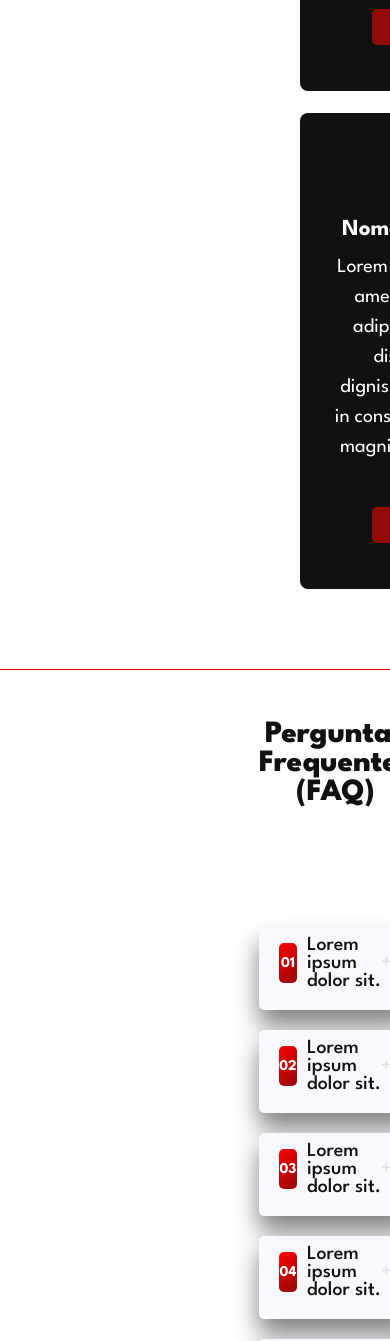
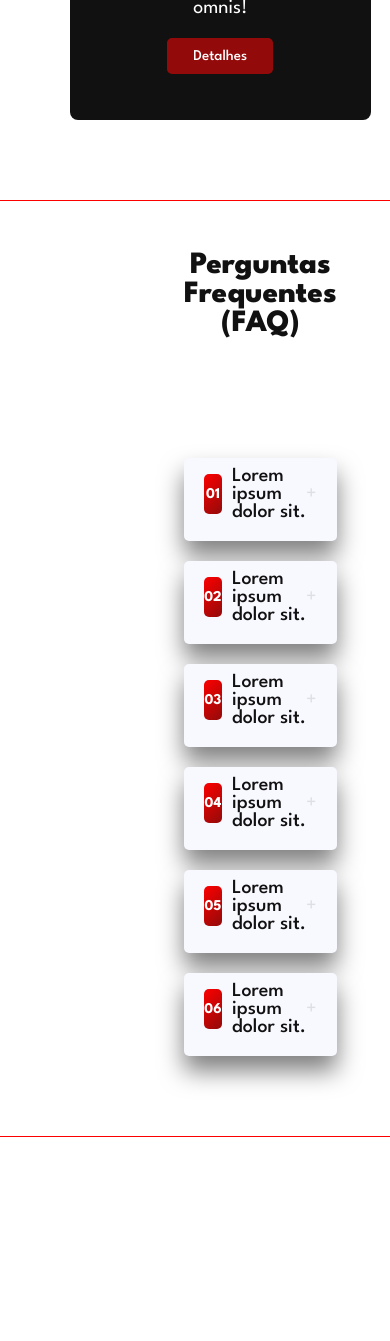
Before and after one commit to LonguiVic/ASO-Constru--es, a Flask app: page / in a window 390 px wide; the page is wider, and only the part inside the window is pictured. Shown: the part 5159-6500 px from the top of that part. Run offline with Flask 3, Linux system fonts and the light colour scheme.

Commit message:
media query

```diff
--- a/app/static/css/style.css
+++ b/app/static/css/style.css
@@ -612,6 +612,20 @@
     .sobre-img {
         margin-left: -10rem;
     }
+
+    .servico {
+        margin-left: -10rem;
+    }
+}
+
+@media (max-width:1300px) {
+    .servico {
+        margin-left: -15rem;
+    }
+
+    .faq {
+        margin-left: -10rem;
+    }
 }
 
 @media (max-width:1250px) {
@@ -633,6 +647,10 @@
         --h1-font: 5rem;
         --h2-font: 3.1rem;
         --p-font: 2rem;
+    }
+
+    .faq {
+        margin-left: -12rem;
     }
 }
 
@@ -660,9 +678,31 @@
         margin-left: 25rem;
     }
 
-    .servicos-items {
-        grid-template-columns: repeat(auto-fit, minmax(250px, auto));
+    .servico {
+        margin-left: -23rem;
     }
 
+    .servicos-items {
+        grid-template-columns: 2fr;
+    }
 
+    .faq {
+        margin-left: -15rem;
+    }
+
+    .contato {
+        grid-template-columns: 1fr;
+    }
 }
+
+@media (max-width: 870px) {
+    .contato-container {
+        grid-template-columns: 1fr;
+        /* Altera para uma única coluna */
+    }
+
+    .map {
+        order: 2;
+        /* Coloca a div .map depois da div .form-container */
+    }
+}
```
